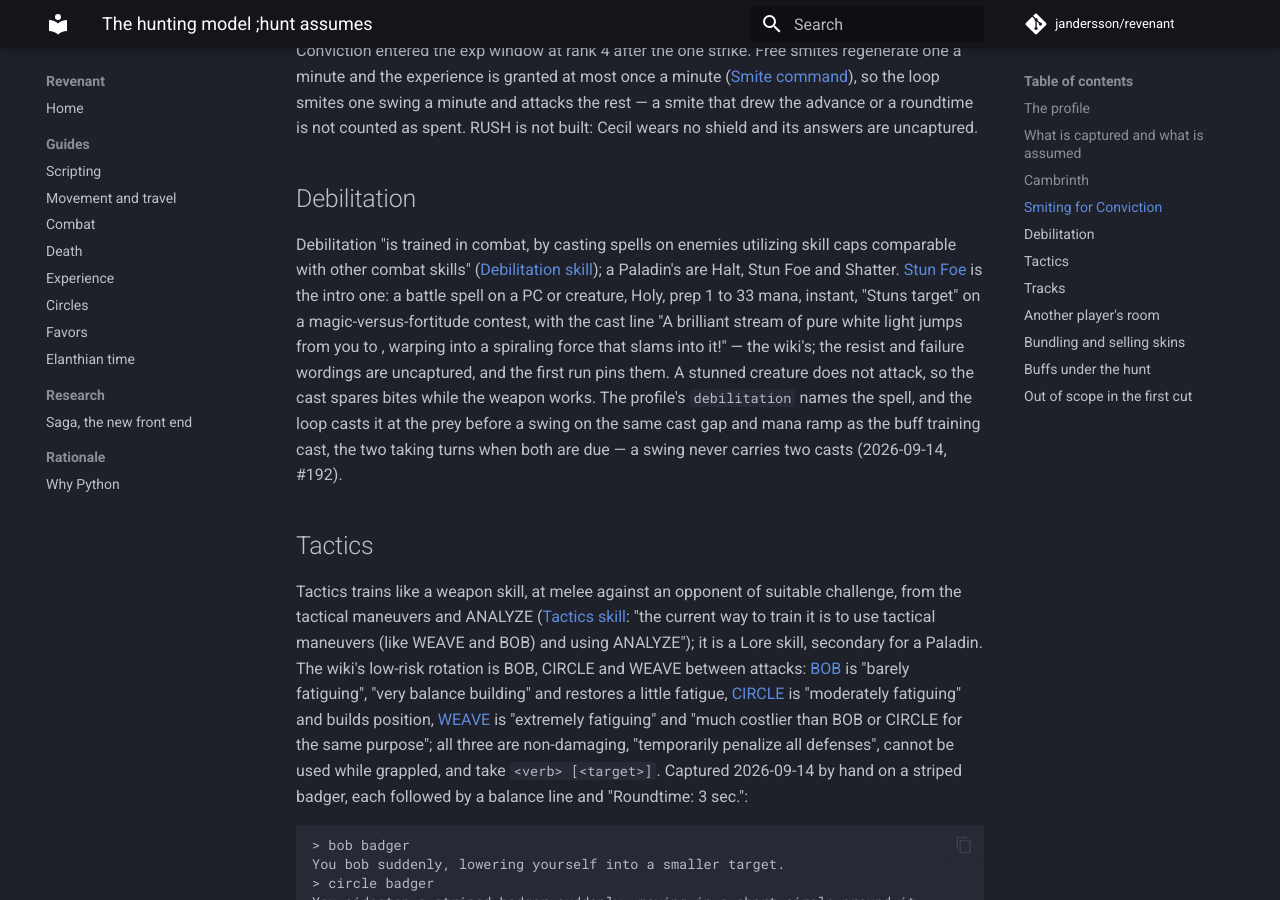
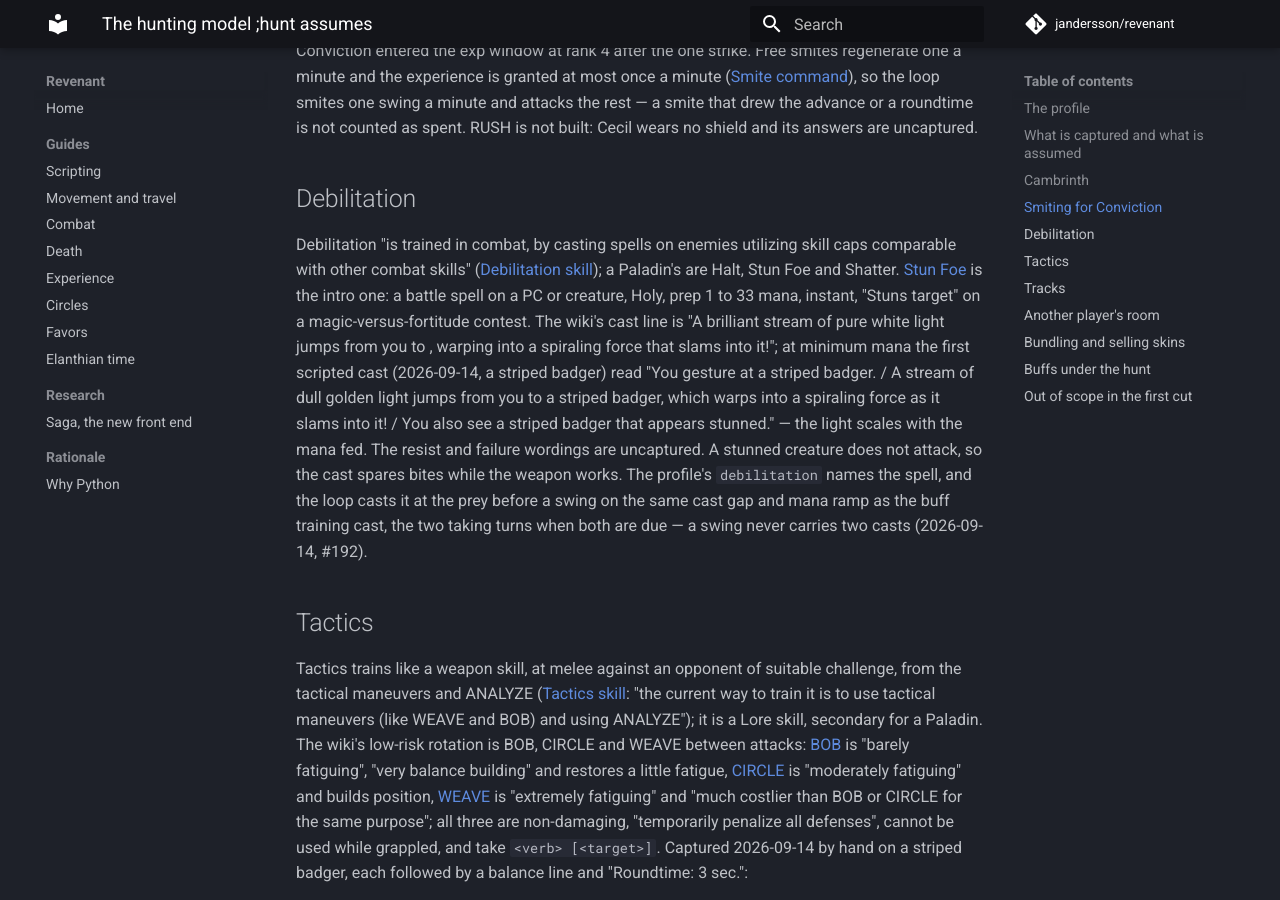
Before and after one commit to jandersson/revenant, an MkDocs documentation site: the page built from docs/hunting.md, in a window 1280 px wide and 900 px high, scrolled down 4900 px. Built offline with MkDocs 1.6.1 and Material for MkDocs 9.7.7, drawn with Linux system fonts in a browser that asks for light colours; comment, search, counter and statistics services are not loaded.

Commit message:
docs(hunt): Stun Foe's cast line at minimum mana, captured on the first run (#192)
"You gesture at a striped badger. / A stream of dull golden light
jumps from you to a striped badger, which warps into a spiraling force
as it slams into it! / You also see a striped badger that appears
stunned." The wiki's "brilliant stream of pure white light" is the
line at more mana; the table's "slams into" and "you gesture" already
read it as a cast that took. The fixture is the captured line now.

Co-Authored-By: Claude Fable 5.1 <noreply@anthropic.com>

```diff
--- a/docs/hunting.md
+++ b/docs/hunting.md
@@ -179,11 +179,16 @@ utilizing skill caps comparable with other combat skills"
 a Paladin's are Halt, Stun Foe and Shatter.
 [Stun Foe](https://elanthipedia.play.net/Stun_Foe) is the intro one: a
 battle spell on a PC or creature, Holy, prep 1 to 33 mana, instant,
-"Stuns target" on a magic-versus-fortitude contest, with the cast line
-"A brilliant stream of pure white light jumps from you to <target>,
-warping into a spiraling force that slams into it!" — the wiki's; the
-resist and failure wordings are uncaptured, and the first run pins
-them. A stunned creature does not attack, so the cast spares bites
+"Stuns target" on a magic-versus-fortitude contest. The wiki's cast
+line is "A brilliant stream of pure white light jumps from you to
+<target>, warping into a spiraling force that slams into it!"; at
+minimum mana the first scripted cast (2026-09-14, a striped badger)
+read "You gesture at a striped badger. / A stream of dull golden light
+jumps from you to a striped badger, which warps into a spiraling force
+as it slams into it! / You also see a striped badger that appears
+stunned." — the light scales with the mana fed. The resist and failure
+wordings are uncaptured. A stunned creature does not attack, so the
+cast spares bites
 while the weapon works. The profile's `debilitation` names the spell,
 and the loop casts it at the prey before a swing on the same cast gap
 and mana ramp as the buff training cast, the two taking turns when
```
Also changed, not shown: 2 other files.
